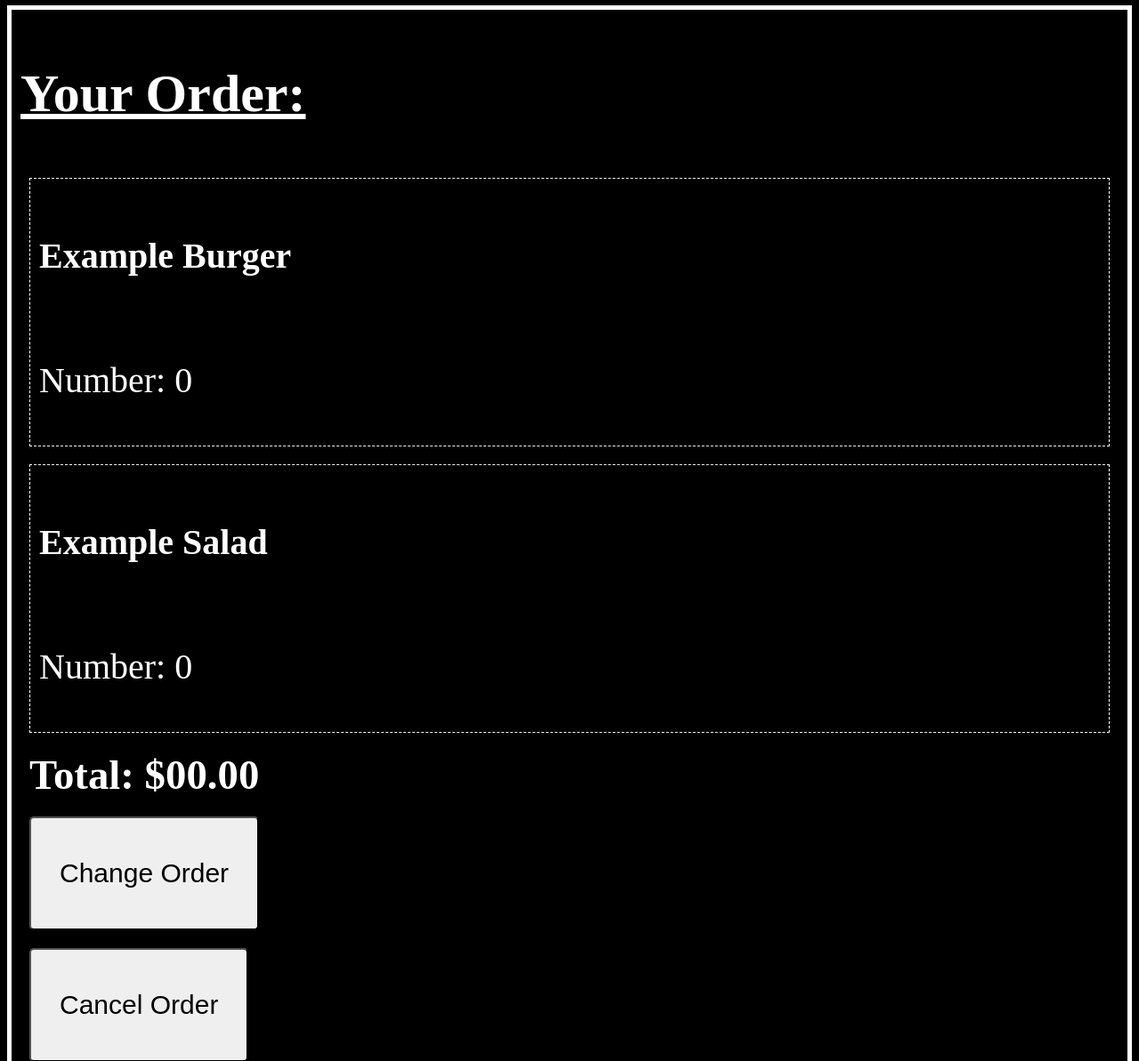
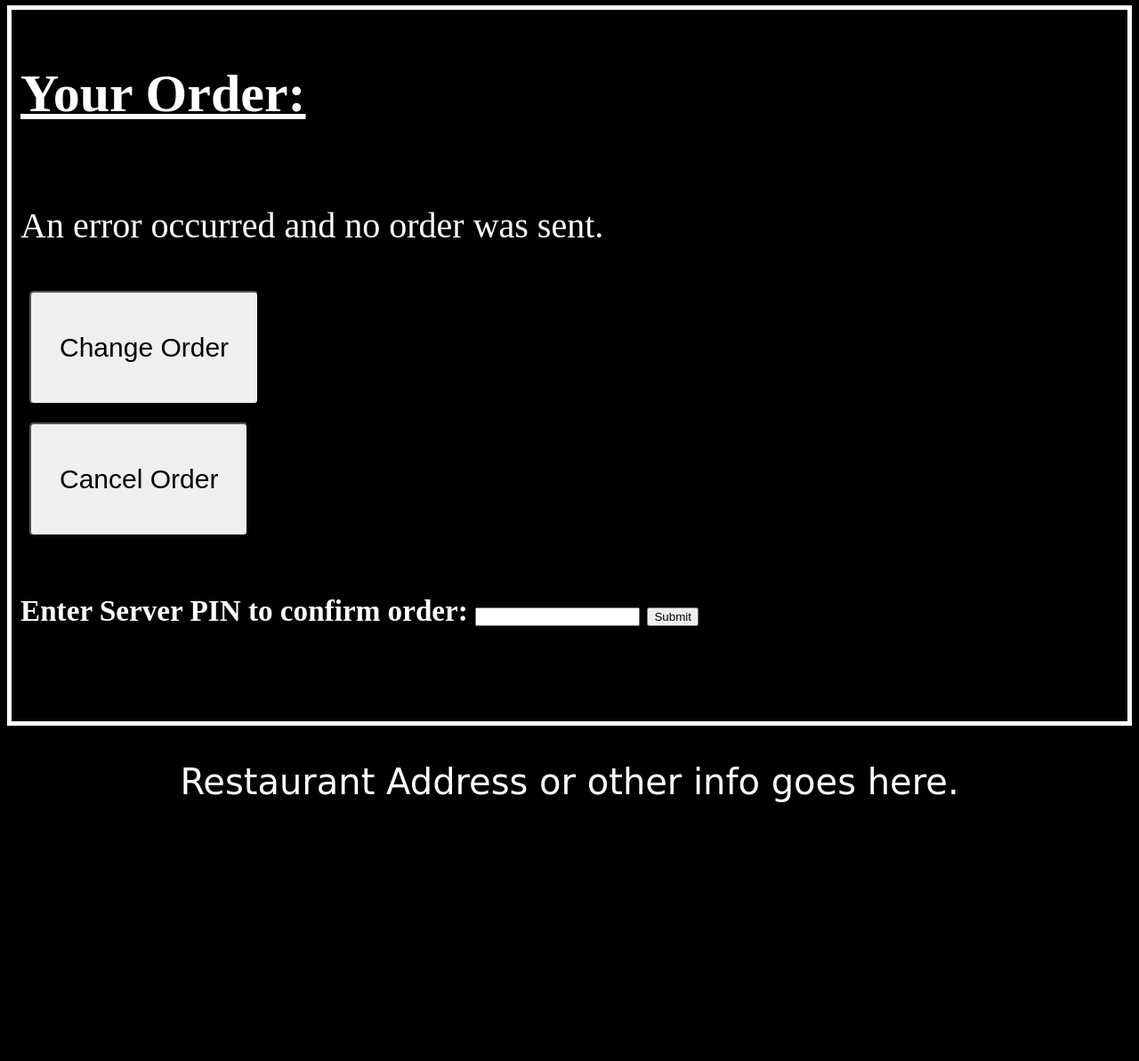
Before and after one commit to Kardbord/us-burger, a Django app: template restaurant/templates/restaurant/customerOrder.html in a window 1280 px wide. Shown: the part 320-1513 px from the top of the page at 89% size. After the commit the page ends 1222 px from the top, so only its background shows below. Run offline with Django 3.2, Linux system fonts and the light colour scheme; the template is opened without the code that fills it, so the values that code supplies are empty.

Commit message:
Got a basic custumer order page working

```diff
--- a/restaurant/templates/restaurant/customerOrder.html
+++ b/restaurant/templates/restaurant/customerOrder.html
@@ -26,19 +26,21 @@
 		<main>
 			<menu>
 				<h2>Your Order:</h2>
+				{% if order %}
+                    {% for order_item in order.orderitem_set.all %}
+                        <menuitem>
+                            <h4>{{ order_item.menu_item.name }}</h4>
+                            <p>Quantity: {{ order_item.quantity }}</p>
+                        </menuitem>
+                    {% endfor %}
+                    <h3>${{ order.get_total_price }}</h3>
+                {% else %}
+                    <p>An error occurred and no order was sent.</p>
+                {% endif %}
 
-				<menuitem>
-					<h4>Example Burger</h4>
-					<p>Number: 0</p>
-				</menuitem>
-
-				<menuitem>
-					<h4>Example Salad</h4>
-					<p>Number: 0</p>
-				</menuitem>
-
-				<h3>Total: $00.00</h3>
-
+                {% comment %}
+                TODO: make this acutally edit the current order instead of create a new one
+                {% endcomment %}
 				<a href="{% url 'restaurant:customerMenu' %}">
 					<button>
 						<p>Change Order</p>
--- a/restaurant/views.py
+++ b/restaurant/views.py
@@ -28,6 +28,8 @@
 def newOrder(request):
     # First we need to create a new Order
     # Try to get the Email and the Name from the request.
+    # TODO: figure out why this still works if no email or order name is submitted
+    # TODO do not create an order if nothing is ordered
     try:
         new_order = Order(
             email=request.POST['email'],
```
Also changed, not shown: restaurant/templates/restaurant/customerMenu.html (+0 -22 lines).
